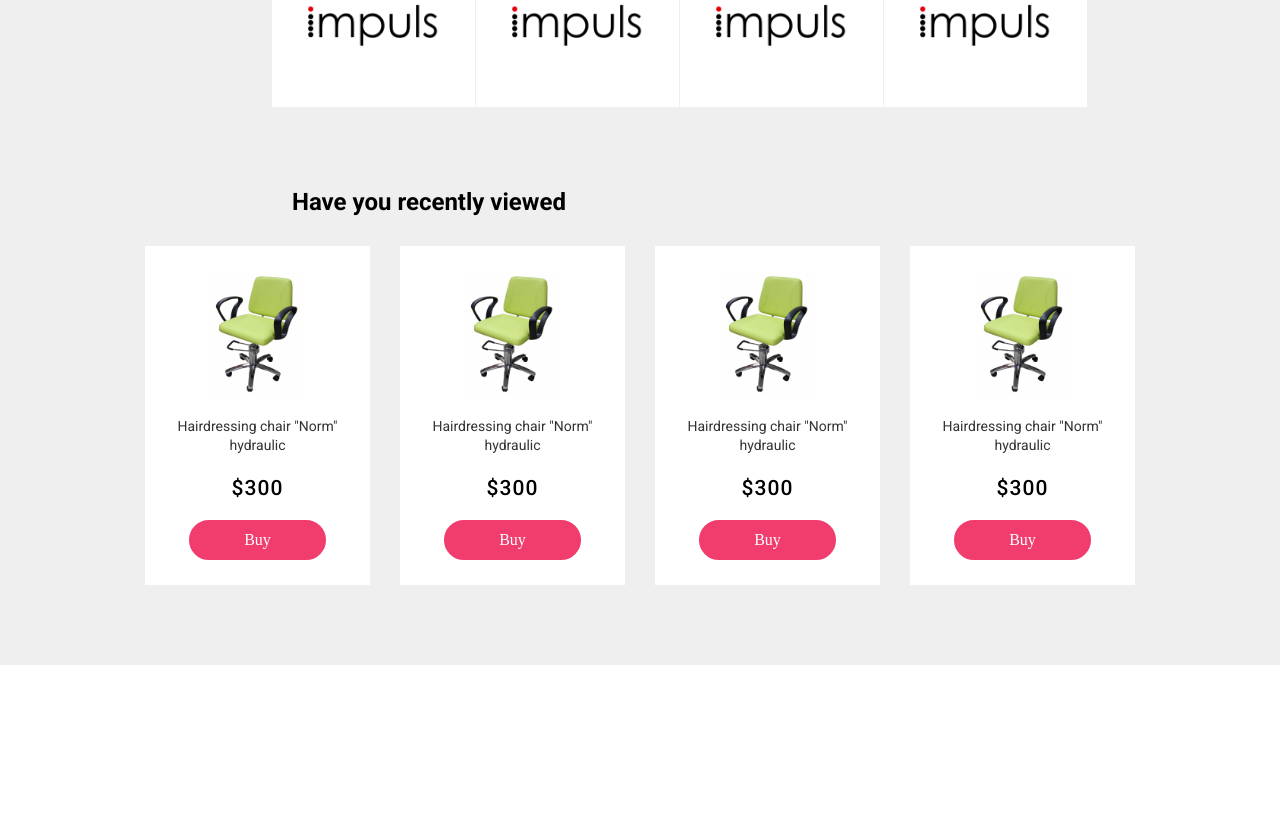
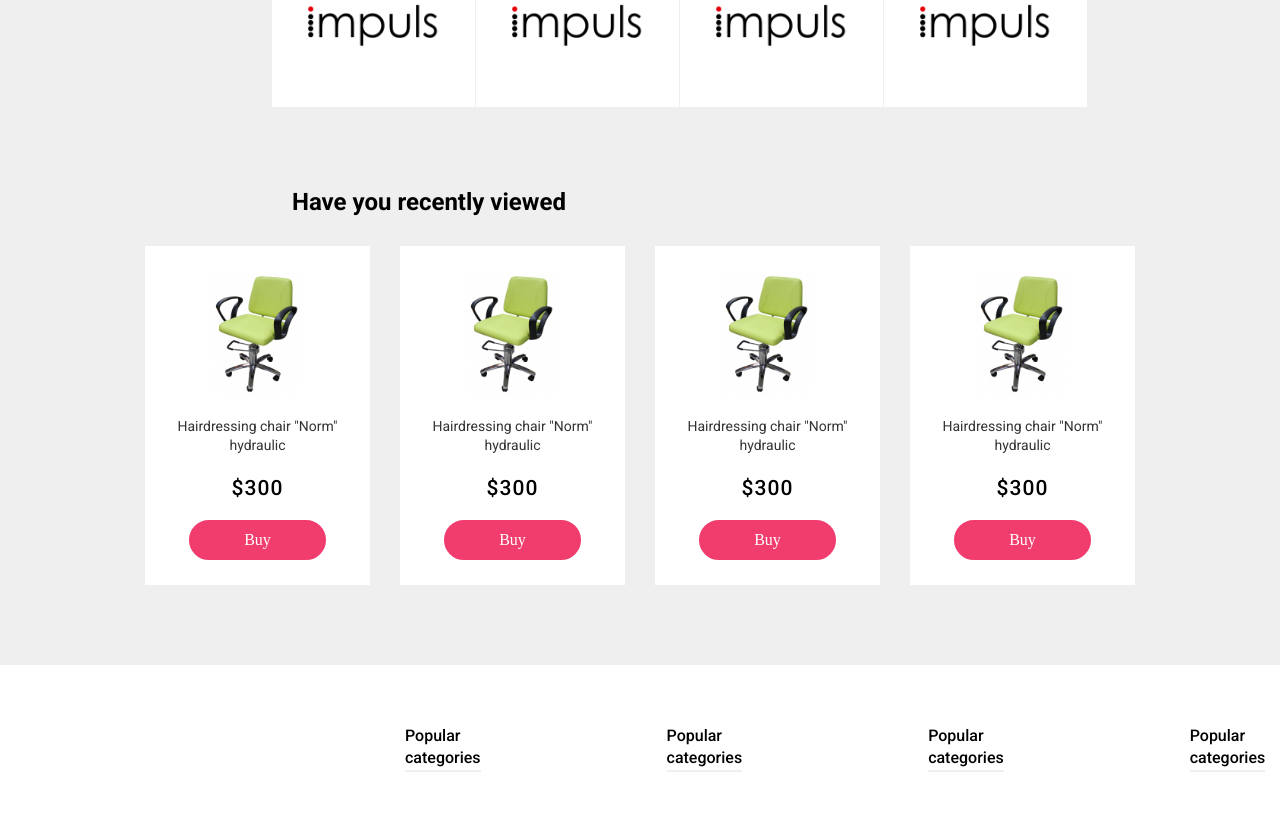
Before and after one commit to MSaliamon/beaty, a plain HTML site: page index.html in a window 1280 px wide. Shown: the part 2269-3101 px from the top of the page. Before the commit the page ends 2934 px from the top, so only its background shows below. Drawn offline with Linux system fonts and the light colour scheme.

Commit message:
commit-footer

```diff
--- a/css/main.css
+++ b/css/main.css
@@ -259,3 +259,22 @@ body {
     border-right: 1px solid #EFEFEF;
     border-bottom: 1px solid #EFEFEF;
 }
+.footer {
+    display: flex;
+    flex-direction: row;
+    padding: 60px 405px;
+}
+.footer__title-box {
+    display: flex;
+    flex-direction: row;
+    gap: 186px;
+}
+.footer__title {
+    color: #000;
+    font-family: Roboto;
+    font-size: 16px;
+    font-style: normal;
+    font-weight: 500;
+    line-height: 140.625%;
+    border-bottom: 2px solid #EFEFEF;
+}
--- a/index.html
+++ b/index.html
@@ -182,5 +182,13 @@
             </div>
         </section>
     </main>
+    <footer class="footer">
+        <div class="footer__title-box">
+            <h2 class="footer__title">Popular categories</h2>
+            <h2 class="footer__title">Popular categories</h2>
+            <h2 class="footer__title">Popular categories</h2>
+            <h2 class="footer__title">Popular categories</h2>
+        </div>
+    </footer>
 </body>
 </html>
```
